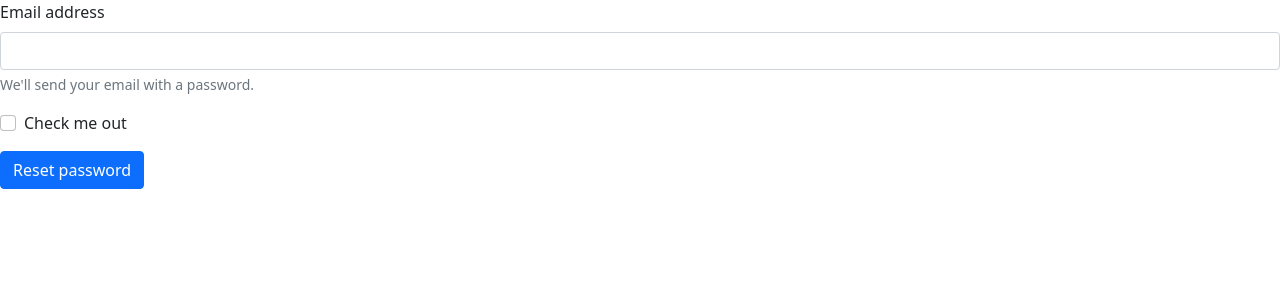
After one commit to s3891667/Full_Stack_Website, a PHP site: page /forgotpasssword.php in a window 1280 px wide. The commit adds this page. Shown: the top 300 px of the page. Run offline with PHP 8.4, Linux system fonts and the light colour scheme.

Commit message:
add files

```diff
--- a/data_saving.php
+++ b/data_saving.php
@@ -1,4 +1,5 @@
 <?php
+
 // define variables and set to empty values
 $lastname = $firstname = $email = $password = "";
 $check = 0;
--- /dev/null
+++ b/forgotpasssword.php
@@ -0,0 +1,25 @@
+<!DOCTYPE html>
+<html lang="en">
+<head>
+    <meta charset="UTF-8">
+    <meta http-equiv="X-UA-Compatible" content="IE=edge">
+    <meta name="viewport" content="width=device-width, initial-scale=1.0">
+    <title>Document</title>
+    <link rel="stylesheet" href="./css/bootstrap.css">
+</head>
+<body>
+    <form action="./send-opt.php" method="post" >
+    <div class="mb-3">
+        <label for="exampleInputEmail1" class="form-label">Email address</label>
+        <input type="email" name="userEmail" class="form-control" id="exampleInputEmail1" aria-describedby="emailHelp">
+        <div id="emailHelp" class="form-text">We'll send your email with a password.</div>
+    </div>
+    <div class="mb-3 form-check">
+        <input type="checkbox" class="form-check-input" id="exampleCheck1">
+        <label class="form-check-label" for="exampleCheck1">Check me out</label>
+    </div>
+    <button type="submit" class="btn btn-primary">Reset password</button>
+    </form>
+
+</body>
+</html>
```
Also changed, not shown: verify-opt.php (added, +49 -0 lines), forgotpasssword.html (deleted), send-opt.php (added).
